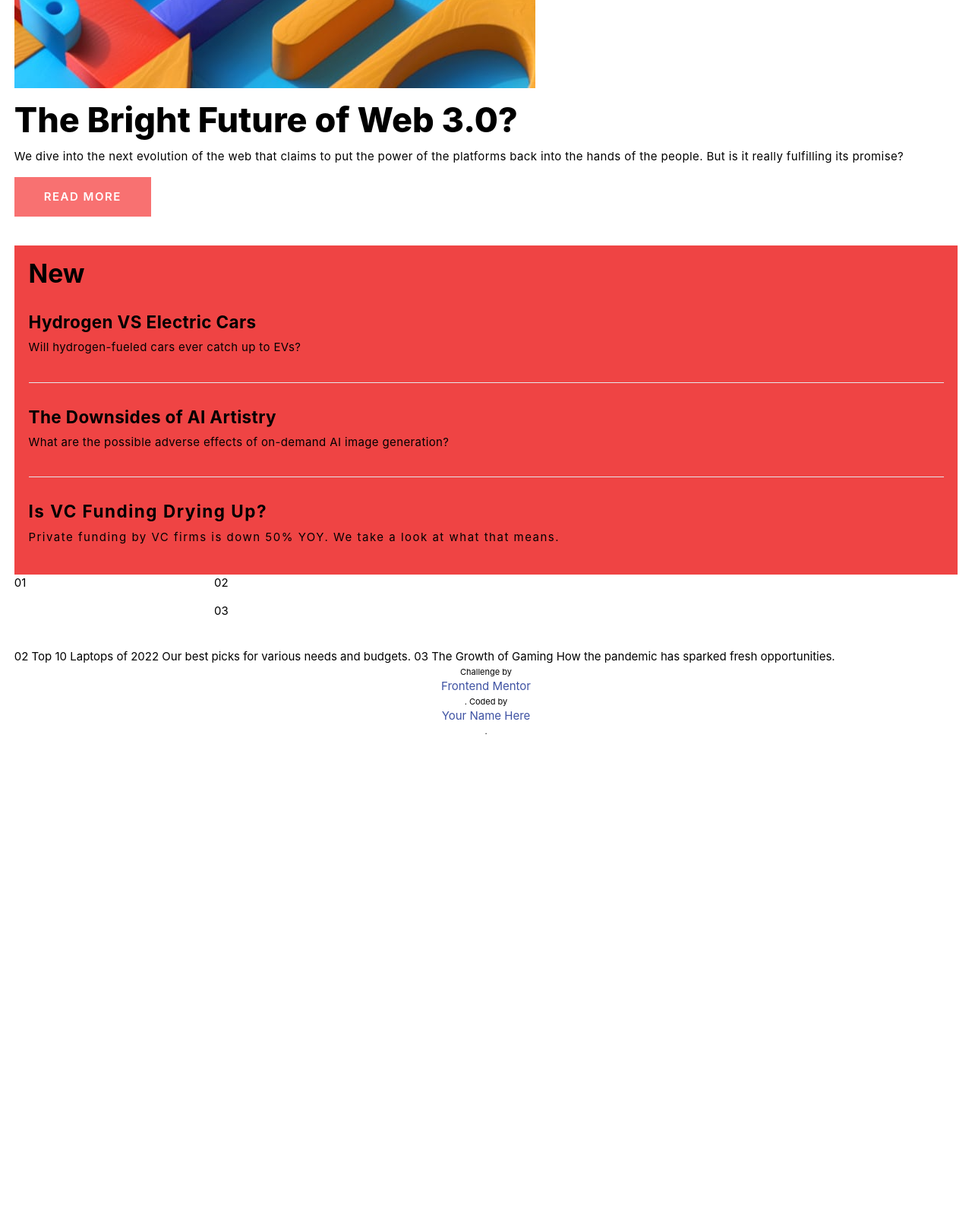
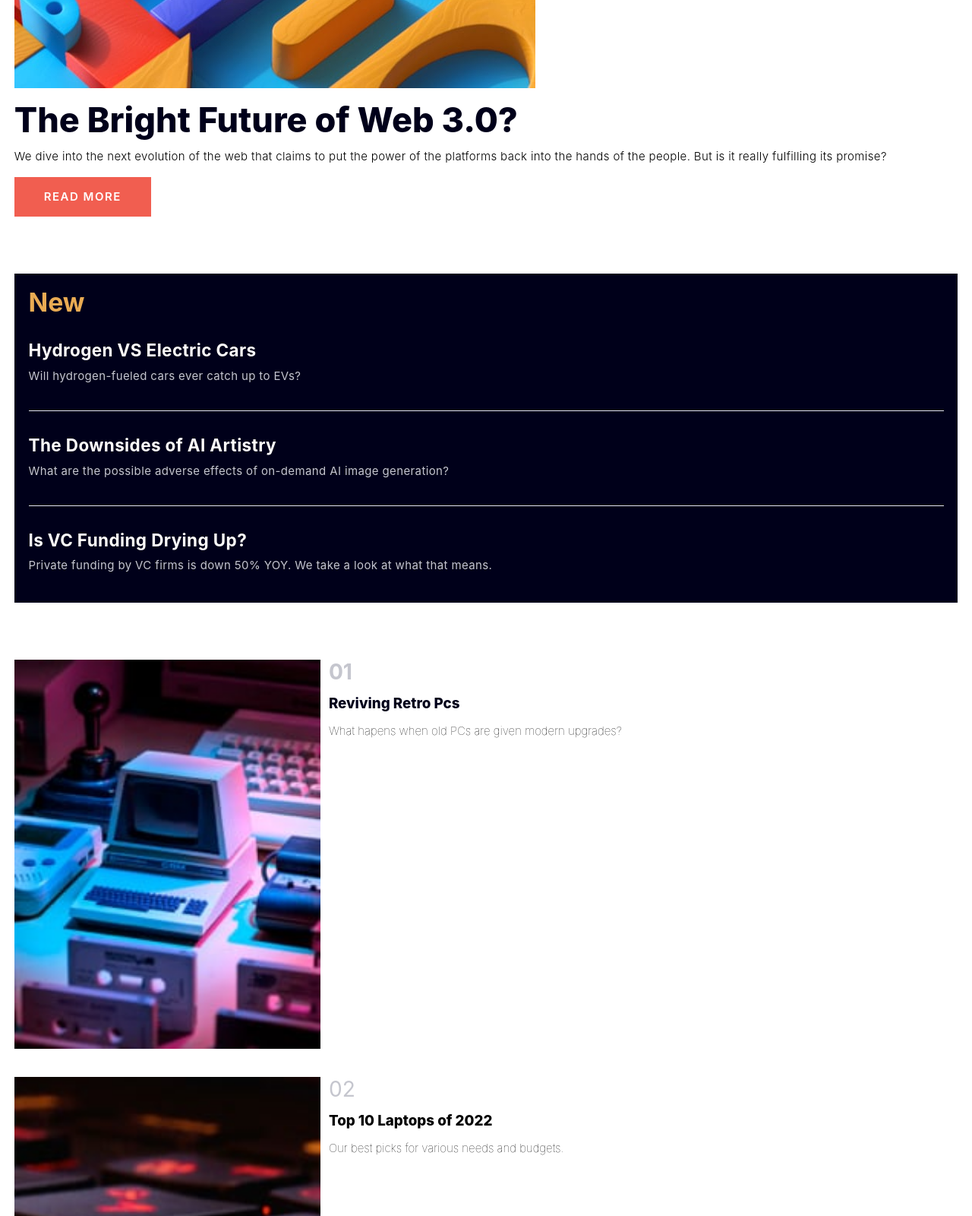
Before and after one commit to ayiakbar2109/news-homepage, a website: page index.html in a window 1280 px wide. Shown: the part 580-2180 px from the top of the page at 76% size. Before the commit the page ends 1550 px from the top, so only its background shows below. Drawn offline with Linux system fonts and the light colour scheme.

```diff
--- a/index.html
+++ b/index.html
@@ -5,7 +5,7 @@
   <meta name="viewport" content="width=device-width, initial-scale=1.0"> <!-- displays site properly based on user's device -->
 
   <link rel="icon" type="image/png" sizes="32x32" href="./assets/images/favicon-32x32.png">
-  <link rel="stylesheet" href="../dist/output.css">
+  <link rel="stylesheet" href="/dist/output.css">
 
   <title>Frontend Mentor | News homepage</title>
 </head>
@@ -31,66 +31,77 @@
   </section>
 
   <main class="mt-10">
+
+    <!-- Section Pertama -->
     <div class="mb-10">
       <img class="" src="/assets/images/image-web-3-mobile.jpg" alt="gambar apa ya" />
-      <header class="font-extrabold text-5xl mt-5">The Bright Future of Web 3.0?</header>
-      <p class="my-4 tracking-wide">We dive into the next evolution of the web that claims to put the power of the platforms back into the hands of the people. But is it really fulfilling its promise?</p>
-      <button class="inline-block bg-red-400 h-14 w-48 tracking-widest text-white font-semibold" type="button">READ MORE</button>
+      <header class="font-extrabold text-5xl text-very-dark-blue mt-5">The Bright Future of Web 3.0?</header>
+      <p class="my-4 tracking-wide font-light">We dive into the next evolution of the web that claims to put the power of the platforms back into the hands of the people. But is it really fulfilling its promise?</p>
+      <button class="inline-block bg-soft-red h-14 w-48 tracking-widest text-white font-semibold" type="button">READ MORE</button>
     </div>
 
-    <div class="bg-red-500 p-5">
-      <header class="text-4xl font-bold">New</header>
+    <!-- Section kedua -->
+    <div class="bg-very-dark-blue p-5 my-20">
+      <header class="text-4xl font-bold text-soft-orange">New</header>
       <div class="border-b tracking-wide">
-        <header class="text-2xl font-bold mt-8">Hydrogen VS Electric Cars</header>
-        <p class="mt-2 mb-9">Will hydrogen-fueled cars ever catch up to EVs?</p>
+        <header class="text-2xl text-off-white font-bold mt-8">Hydrogen VS Electric Cars</header>
+        <p class="mt-2 mb-9 text-grayish-blue">Will hydrogen-fueled cars ever catch up to EVs?</p>
       </div>
       <div class="border-b tracking-wide">
-        <header class="text-2xl font-bold mt-8">The Downsides of AI Artistry</header>
-        <p class="mt-2 mb-9">What are the possible adverse effects of on-demand AI image generation?</p>
+        <header class="text-2xl text-off-white font-bold mt-8">The Downsides of AI Artistry</header>
+        <p class="mt-2 mb-9 text-grayish-blue">What are the possible adverse effects of on-demand AI image generation?</p>
       </div>
-      <div class="tracking-widest">
-        <header class="text-2xl font-bold mt-8">Is VC Funding Drying Up?</header>
-        <p class="mt-2 mb-5">Private funding by VC firms is down 50% YOY. We take a look at what that means.</p>
+      <div class="tracking-wide">
+        <header class="text-2xl text-off-white font-bold mt-8">Is VC Funding Drying Up?</header>
+        <p class="mt-2 mb-5 text-grayish-blue">Private funding by VC firms is down 50% YOY. We take a look at what that means.</p>
       </div>
     </div>
 
-    <div class="grid grid-rows-3 grid-flow-col gap-4">
-  <div class="row-span-3">01</div>
-  <div class="col-span-2">02</div>
-  <div class="row-span-2 col-span-2">03</div>
-  <div
-   class="row-span-2 col-span-2"></div>
-</div>
+    <div>
+      <!-- Artikel Pertama -->
+      <div class="grid grid-rows-1 grid-cols-3 grid-flow-col gap-3 my-10">
+        <div class="col-span-1 row-span-1">
+          <img class="w-full h-full" src="./assets/images/image-retro-pcs.jpg">
+        </div>
+        <div class="row-span-1 col-span-3">
+          <p class="text-3xl mb-3 text-grayish-blue font-bold">01</p>
+          <header class="text-xl font-extrabold mb-3 text-very-dark-blue">Reviving Retro Pcs</header>
+          <p class="font-thin">What hapens when old PCs are given modern upgrades?</p>
+        </div>
+      </div>
 
+      <!-- Artikel Kedua -->
+      <div class="grid grid-rows-1 grid-cols-3 grid-flow-col gap-3 my-10">
+        <div class="col-span-1 row-span-1">
+          <img class="w-full h-full" src="./assets/images/image-top-laptops.jpg">
+        </div>
+        <div class="row-span-1 col-span-3">
+          <p class="text-3xl mb-3 text-grayish-blue">02</p>
+          <header class="text-xl font-extrabold mb-3">Top 10 Laptops of 2022</header>
+          <p class="font-thin">Our best picks for various needs and budgets.</p>
+        </div>
+      </div>
+
+      <!-- Artikel ketiga -->
+      <div class="grid grid-rows-1 grid-cols-3 grid-flow-col gap-3 my-10">
+        <div class="col-span-1 row-span-1">
+          <img class="w-full h-full" src="./assets/images/image-gaming-growth.jpg">
+        </div>
+        <div class="row-span-1 col-span-3">
+          <p class="text-3xl mb-3 text-grayish-blue font-bold">03</p>
+          <header class="text-xl font-extrabold mb-3">The Growth of Gaming</header>
+          <p class="font-thin">How the pandemic has sparked fresh opportunities.</p>
+        </div>
+      </div>
+    </div>
   </main>
 
-
-
-
-
-
-
-
-
-
-
-
-
-
-
-
-  02
-  Top 10 Laptops of 2022
-  Our best picks for various needs and budgets.
-
-  03
-  The Growth of Gaming
-  How the pandemic has sparked fresh opportunities.
-
-  <div class="attribution">
-    Challenge by <a href="https://www.frontendmentor.io?ref=challenge" target="_blank">Frontend Mentor</a>.
-    Coded by <a href="#">Your Name Here</a>.
-  </div>
+  <footer>
+    <div class="attribution">
+      Challenge by <a href="https://www.frontendmentor.io?ref=challenge" target="_blank">Frontend Mentor</a>.
+      Coded by <a href="#">Your Name Here</a>.
+    </div>
+  </footer>
   <script src="index.js"></script>
 </body>
 </html>
--- a/input.css
+++ b/input.css
@@ -9,6 +9,17 @@
     font-size: 15px;
 }
 
+:root {
+  --off-white: hsl(36, 100%, 99%);
+  --grayish-blue: hsl(233, 8%, 79%);
+  --dark-grayish-blue: hsl(236, 13%, 42%);
+  --very-dark-blue: hsl(240, 100%, 5%);
+
+  --soft-orange: hsl(35, 77%, 62%);
+  --soft-red: hsl(5, 85%, 63%);
+
+}
+
 a {
   display: block;
   transition: 0.3s;
--- a/package.json
+++ b/package.json
@@ -9,6 +9,7 @@
   "author": "",
   "license": "ISC",
   "devDependencies": {
+    "postcss": "^8.4.21",
     "tailwindcss": "^3.2.7"
   }
 }
--- a/tailwind.config.js
+++ b/tailwind.config.js
@@ -2,7 +2,16 @@
 module.exports = {
   content: ["./**/*.{html,js}"],
   theme: {
-    extend: {},
+    extend: {
+      colors: {
+        "off-white": "var(--off-white)",
+        "very-dark-blue": "var(--very-dark-blue)",
+        "grayish-blue": "var(--grayish-blue)",
+        "dark-grayish-blue": "var(--dark-grayish-blue)",
+        "soft-orange": "var(--soft-orange)",
+        "soft-red": "var(--soft-red)"
+      }
+    },
   },
   plugins: [],
 }
```
Also changed, not shown: dist/output.css, 1 other file.
